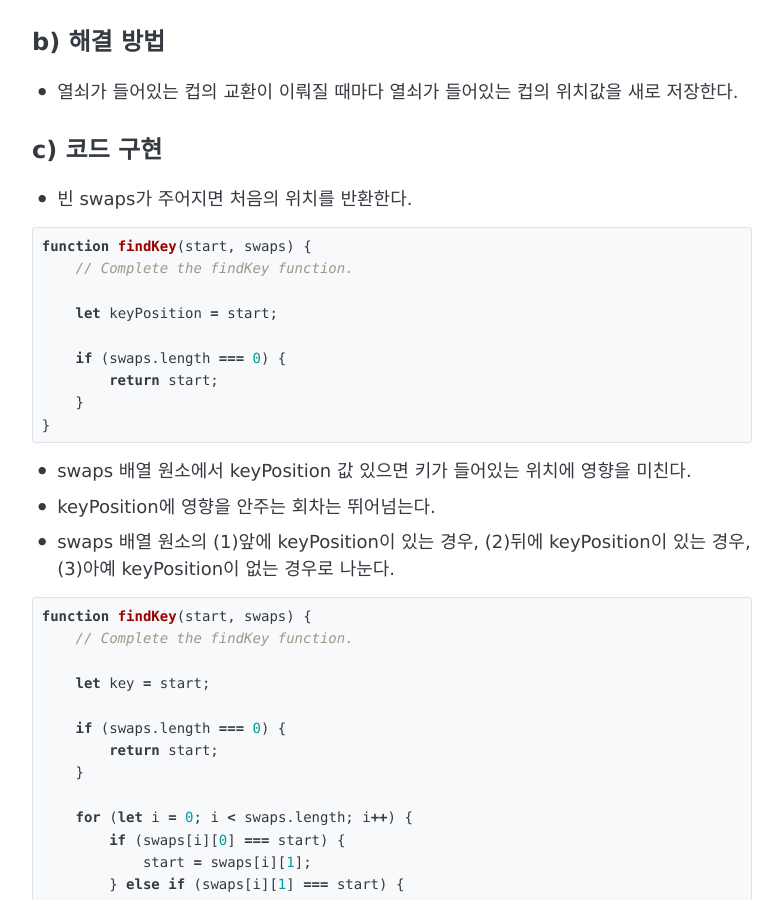
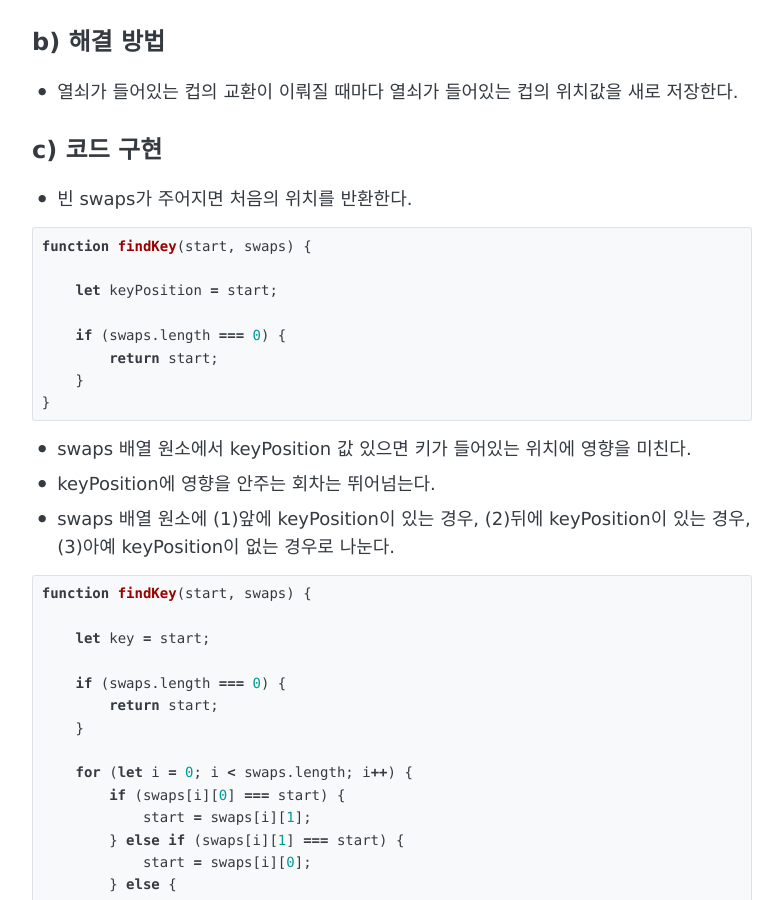
Before and after one commit to dwook/dwook.github.io, a Jekyll site: the page built from _posts/2019-06-16-algorithm-1.md, in a window 1280 px wide and 900 px high, scrolled down 1059 px. Shown: the whole window, without its empty margins (248-1031 px from the left). Built offline with Jekyll 4.4.1, drawn with Linux system fonts in a browser that asks for light colours.

Commit message:
190617 - 2

````diff
--- a/_posts/2019-06-16-algorithm-1.md
+++ b/_posts/2019-06-16-algorithm-1.md
@@ -44,7 +44,6 @@ findKey(firstPosition, swaps) == 2
 
 ```javascript
 function findKey(start, swaps) {
-    // Complete the findKey function.
 
     let keyPosition = start;
 
@@ -56,11 +55,10 @@ function findKey(start, swaps) {
 
 * swaps 배열 원소에서 keyPosition 값 있으면 키가 들어있는 위치에 영향을 미친다.
 * keyPosition에 영향을 안주는 회차는 뛰어넘는다.
-* swaps 배열 원소의 (1)앞에 keyPosition이 있는 경우, (2)뒤에 keyPosition이 있는 경우, (3)아예 keyPosition이 없는 경우로 나눈다.
+* swaps 배열 원소에 (1)앞에 keyPosition이 있는 경우, (2)뒤에 keyPosition이 있는 경우, (3)아예 keyPosition이 없는 경우로 나눈다.
 
 ```javascript
 function findKey(start, swaps) {
-    // Complete the findKey function.
 
     let key = start;
 
````
